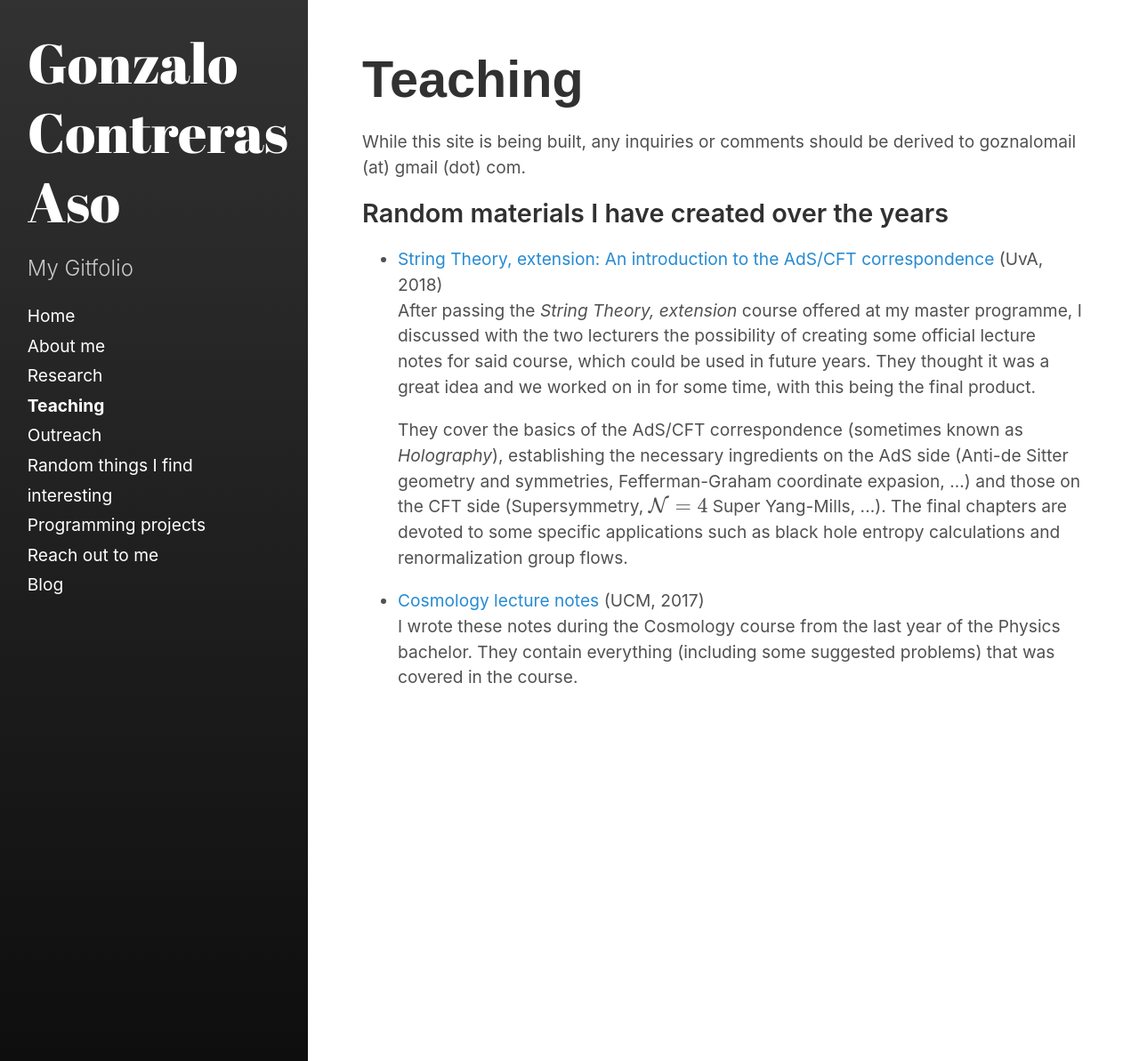
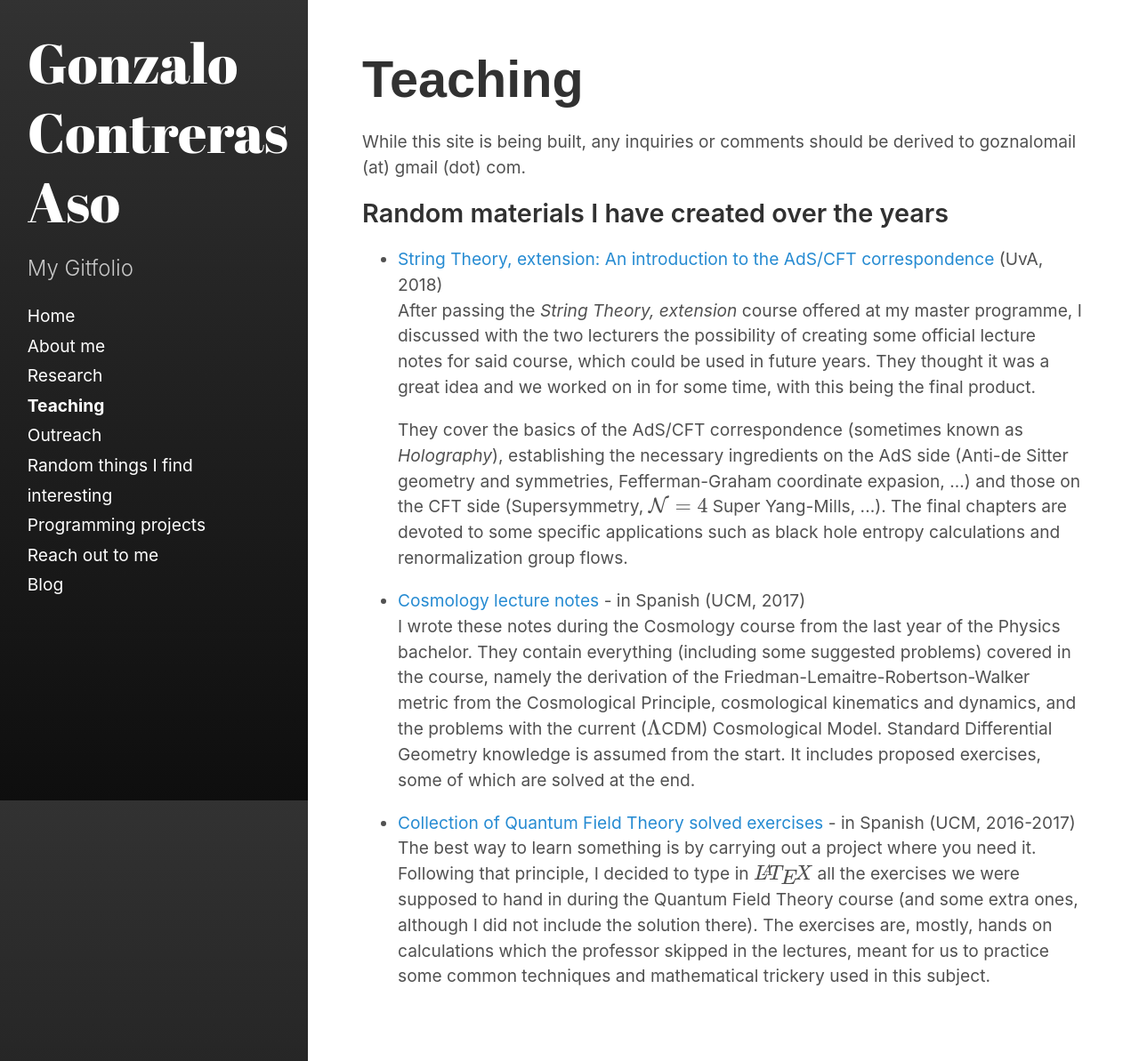
Before and after one commit to goznalo-git/portfolio, a Jekyll site: the page built from categories/03-teaching.md, in a window 1280 px wide and 1193 px high. Shown: the whole window at 89% size. Built offline with Jekyll 4.4.1, drawn with Linux system fonts in a browser that asks for light colours; some web fonts are replaced; formulas are drawn with MathJax 3.

Commit message:
Cosmology and QFT files added

```diff
--- a/_includes/03-material.html
+++ b/_includes/03-material.html
@@ -2,7 +2,7 @@
 <ul>
 
     <li>
-        <a href="/files/String_Theory_Ext.pdf" target="_blank"> String Theory, extension: An introduction to the AdS/CFT correspondence </a> (UvA, 2018)
+        <a href="../files/String_Theory_Ext.pdf" target="_blank"> String Theory, extension: An introduction to the AdS/CFT correspondence </a> (UvA, 2018)
         <p>
             After passing the <em>String Theory, extension</em> course offered at my master programme, I discussed with the two lecturers the possibility of creating some official lecture notes for said course, which could be used in future years. They thought it was a great idea and we worked on in for some time, with this being the final product.
         </p>
@@ -13,9 +13,16 @@
 
 
     <li>
-        <a href="/files/Cosmology.pdf" target="_blank"> Cosmology lecture notes </a> (UCM, 2017)
+        <a href="../files/Cosmologia.pdf" target="_blank"> Cosmology lecture notes </a> - in Spanish (UCM, 2017)
         <p>
-            I wrote these notes during the Cosmology course from the last year of the Physics bachelor. They contain everything (including some suggested problems) that was covered in the course.
+            I wrote these notes during the Cosmology course from the last year of the Physics bachelor. They contain everything (including some suggested problems) covered in the course, namely the derivation of the Friedman-Lemaitre-Robertson-Walker metric from the Cosmological Principle, cosmological kinematics and dynamics, and the problems with the current (\(\Lambda\)CDM) Cosmological Model. Standard Differential Geometry knowledge is assumed from the start. It includes proposed exercises, some of which are solved at the end.
+        </p>
+    </li>
+
+    <li>
+        <a href="../files/Entregables_CamposCuanticos.pdf" target="_blank"> Collection of Quantum Field Theory solved exercises </a> - in Spanish (UCM, 2016-2017)
+        <p>
+            The best way to learn something is by carrying out a project where you need it. Following that principle, I decided to type in \(\LaTeX\) all the exercises we were supposed to hand in during the Quantum Field Theory course (and some extra ones, although I did not include the solution there). The exercises are, mostly, hands on calculations which the professor skipped in the lectures, meant for us to practice some common techniques and mathematical trickery used in this subject.
         </p>
     </li>
 
```
Also changed, not shown: categories/02-research.md (+1 -1 lines), categories/04-outreach.md (+1 -10 lines), 2 other files.
